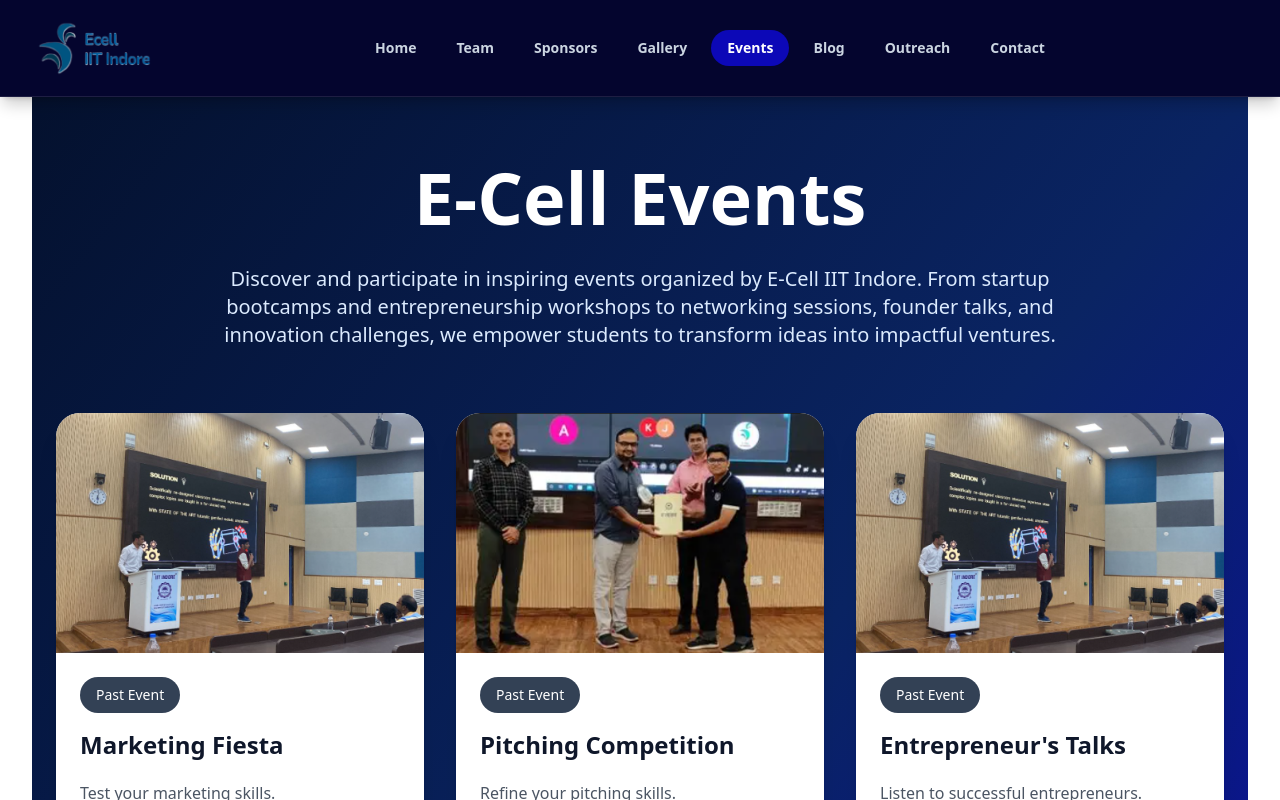
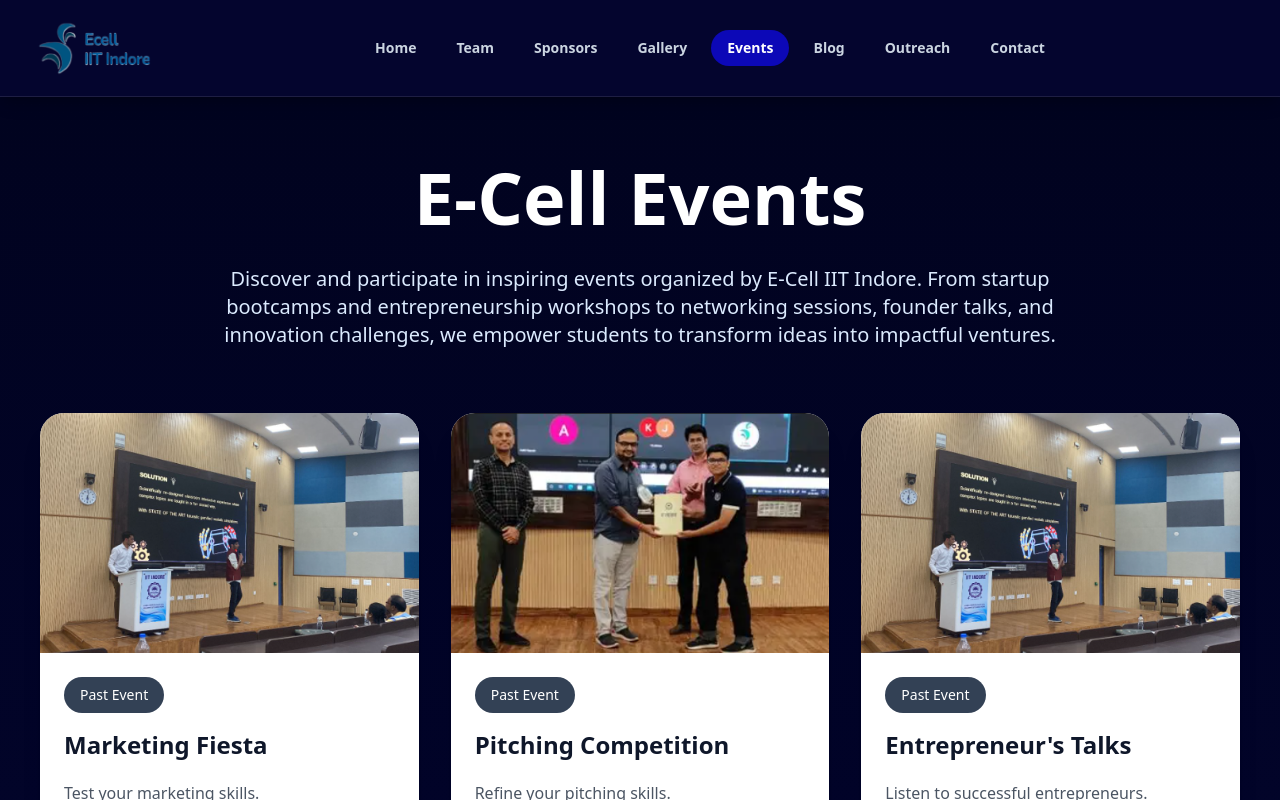
Before and after one commit to AnandVivek-iiti/Ecell-IITI, a React (Vite) app: page /events in a window 1280 px wide. Shown: the top 800 px of the page. Built offline with nearby package versions, Linux system fonts and the light colour scheme.

Commit message:
Event page updated

```diff
--- a/src/App.jsx
+++ b/src/App.jsx
@@ -33,7 +33,7 @@ function AppContent() {
       <ScrollToTop />
       <Navbar />
 
-      <main className={`flex-grow px-4 py-0 sm:px-6 lg:px-8 route-transition ${pageReady ? 'page-visible' : ''}`}>
+      <main className={`flex-grow py-0 route-transition ${pageReady ? 'page-visible' : ''}`}>
         <Routes>
           <Route path="/" element={<Home />} />
           <Route path="/about" element={<About />} />
--- a/src/pages/Events.jsx
+++ b/src/pages/Events.jsx
@@ -7,7 +7,7 @@ const Events = () => {
   const [selectedEvent, setSelectedEvent] = useState(null);
 
   return (
-    <div className="min-h-screen bg-gradient-to-br from-[#04112E] via-[#0A2463] to-[#0C08B7] py-16 px-6">
+    <div className="min-h-screen bg-gradient-to-b from-[#01031F] via-[#02042A] to-[#03053A] py-16 px-7 md:px-10">
       {/* Hero Section */}
       <div className="text-center mb-16">
        <h1 className="text-4xl md:text-7xl font-bold text-white">
```
